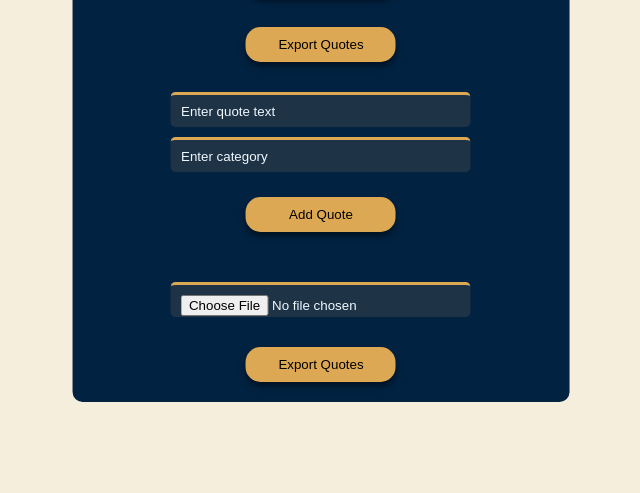
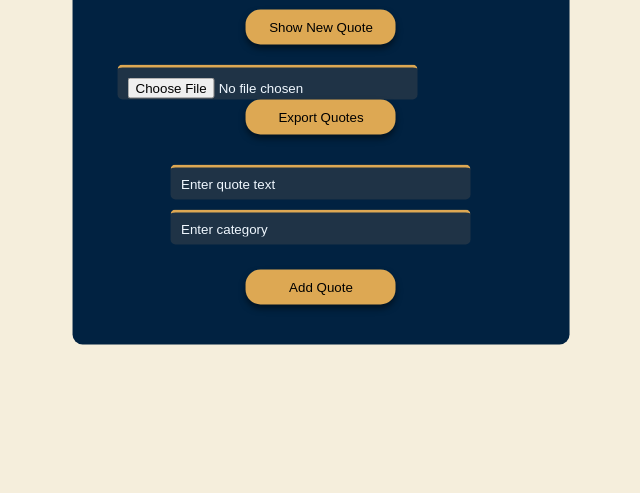
Before and after one commit to xieumar/alx_fe_javascript, a plain HTML site: page dom-manipulation/index.html in a window 1280 px wide. Shown: the part 307-800 px from the top of the page, without its empty margins (319-959 px from the left). Drawn offline with Linux system fonts and the light colour scheme.

Commit message:
made changes

```diff
--- a/dom-manipulation/index.html
+++ b/dom-manipulation/index.html
@@ -11,7 +11,9 @@
       <h1>Dynamic <span>Quote</span> Generator</h1>
       <div id="quoteDisplay"></div>
       <button id="newQuote">Show New Quote</button>
+      <input type="file" id="importQuotes" accept="application/json" />
       <button id="exportQuotes">Export Quotes</button>
+
     </div>
 
     <script src="script.js"></script>
--- a/dom-manipulation/script.js
+++ b/dom-manipulation/script.js
@@ -57,35 +57,11 @@ function createAddQuoteForm() {
         showRandomQuote();
     });
 
-   document.querySelector('.container').appendChild(form);
-
+    document.querySelector('.container').appendChild(form);
 }
 
-function createExportImportButtons() {
-    const controlsDiv = document.createElement('div');
-    controlsDiv.classList.add('controls'); // apply your CSS styles
-
-    // Export Button
-    const exportBtn = document.createElement('button');
-    exportBtn.textContent = 'Export Quotes';
-
-    exportBtn.addEventListener('click', function () {
-        const blob = new Blob([JSON.stringify(quotesArray, null, 2)], { type: 'application/json' });
-        const url = URL.createObjectURL(blob);
-
-        const a = document.createElement('a');
-        a.href = url;
-        a.download = 'quotes.json';
-        a.click();
-
-        URL.revokeObjectURL(url);
-    });
-
-    // Import File Input
-    const importInput = document.createElement('input');
-    importInput.type = 'file';
-    importInput.accept = 'application/json';
-
+function handleImportQuotes() {
+    const importInput = document.getElementById('importQuotes');
     importInput.addEventListener('change', function () {
         const file = importInput.files[0];
         if (!file) return;
@@ -114,18 +90,11 @@ function createExportImportButtons() {
 
         reader.readAsText(file);
     });
-
-    controlsDiv.appendChild(exportBtn);
-    controlsDiv.appendChild(importInput);
-
-    // Inject inside the .container
-    const container = document.querySelector('.container');
-    container.appendChild(controlsDiv);
 }
 
 document.addEventListener("DOMContentLoaded", function () {
     showRandomQuote();
     document.getElementById('newQuote').addEventListener('click', showRandomQuote);
     createAddQuoteForm();
-    createExportImportButtons();
+    handleImportQuotes();
 });
--- a/dom-manipulation/style.css
+++ b/dom-manipulation/style.css
@@ -37,10 +37,9 @@ small{
     margin-top: 35px;
 }
 button {
-    margin: 0 auto;
+    margin: 20px auto;
     width: 150px;
     height: 35px;
-    margin-top: 30px;
     border-radius: 15px;
     outline: 0;
     border: 0;
@@ -85,3 +84,6 @@ input{
     margin-top: 50px;
     flex-wrap: wrap; /* optional: allows wrapping on small screens */
 }
+#exportQuotes{
+    margin: 0 auto;
+}
```
